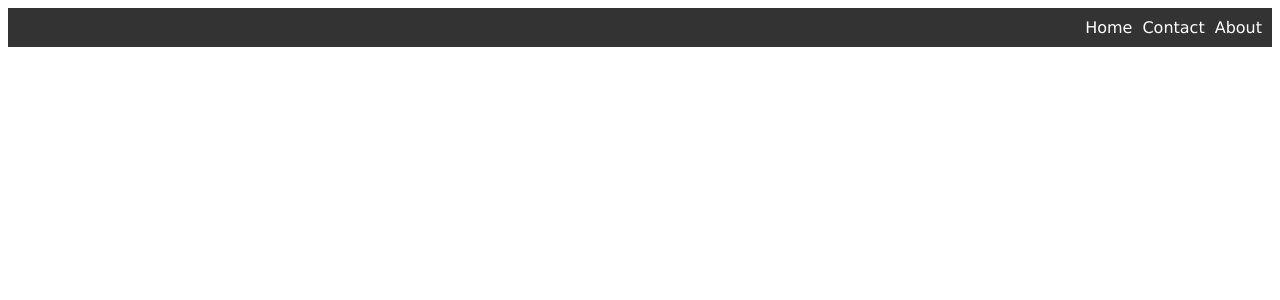
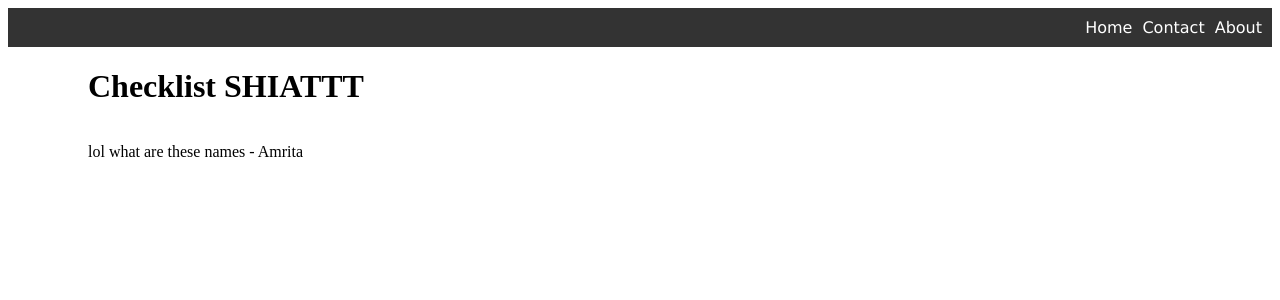
Before and after one commit to r-oli-m/doroim, a React (Create React App) app: page /checklist in a window 1280 px wide. Before the commit this address had no page. Shown: the top 300 px of the page. Built offline with nearby package versions, Linux system fonts and the light colour scheme.

Commit message:
added navigation to subpages

```diff
--- a/src/App.js
+++ b/src/App.js
@@ -1,9 +1,12 @@
 // App.js
-import { Routes, Route } from 'react-router-dom';
-import Home from './Pages/Home';
-import About from './Pages/About';
-import Contact from './Pages/Contact';
-import Navbar from './Navbar';
+import { Routes, Route } from "react-router-dom";
+import Home from "./Pages/Home";
+import About from "./Pages/About";
+import Contact from "./Pages/Contact";
+import Navbar from "./Navbar";
+//sub pages:
+import Checklist from "./SubPages/Checklist";
+import Inventory from "./SubPages/Inventory";
 
 const App = () => {
   return (
@@ -11,6 +14,8 @@ const App = () => {
       <Navbar />
       <Routes>
         <Route path="/" element={<Home />} />
+        <Route path="/checklist" element={<Checklist />} />
+        <Route path="/inventory" element={<Inventory />} />
         <Route path="/contact" element={<Contact />} />
         <Route path="/about" element={<About />} />
       </Routes>
--- a/src/Pages/Home.css
+++ b/src/Pages/Home.css
@@ -4,7 +4,6 @@
 }
 
 .table-container {
-    background: url('/home/reva/doroim/public/table.png') left bottom no-repeat;
   text-align: center;
   padding: 20px;
   /* Adjust padding as needed */
--- /dev/null
+++ b/src/SubPages/Checklist.css
@@ -0,0 +1,5 @@
+.Checklist {
+  display: flex;
+  flex-direction: column;
+  margin-left: 10vh;
+}
--- a/src/SubPages/Checklist.js
+++ b/src/SubPages/Checklist.js
@@ -1,11 +1,12 @@
 import React from "react";
+import "./Checklist.css";
 
 const Checklist = () => {
-    return (
-        <div className="Checklist">
-            <h1>Checklist SHIATTT</h1>
-        </div>
-
-    );
+  return (
+    <div className="Checklist">
+      <h1>Checklist SHIATTT</h1>
+      <p>lol what are these names - Amrita</p>
+    </div>
+  );
 };
 export default Checklist;
```
Lines whose indentation alone changed are shown as unchanged.
